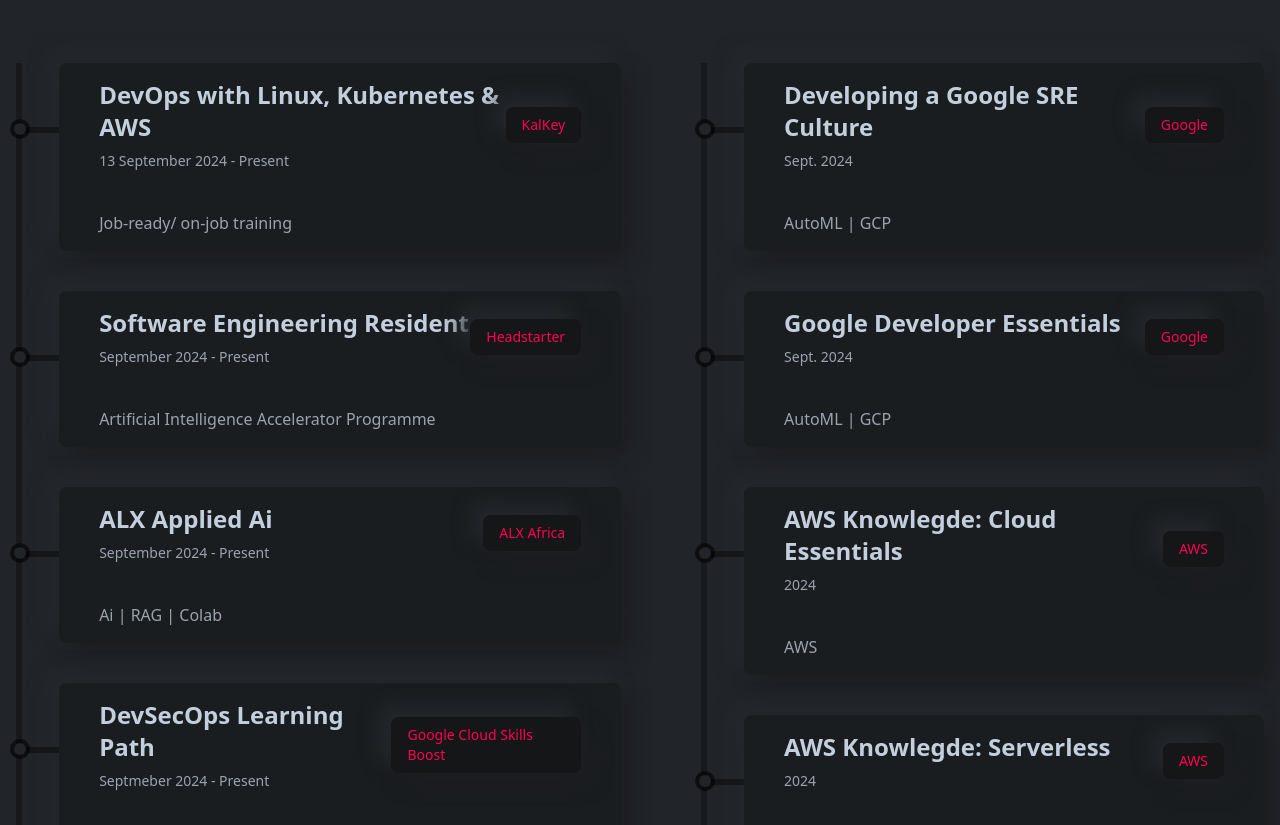
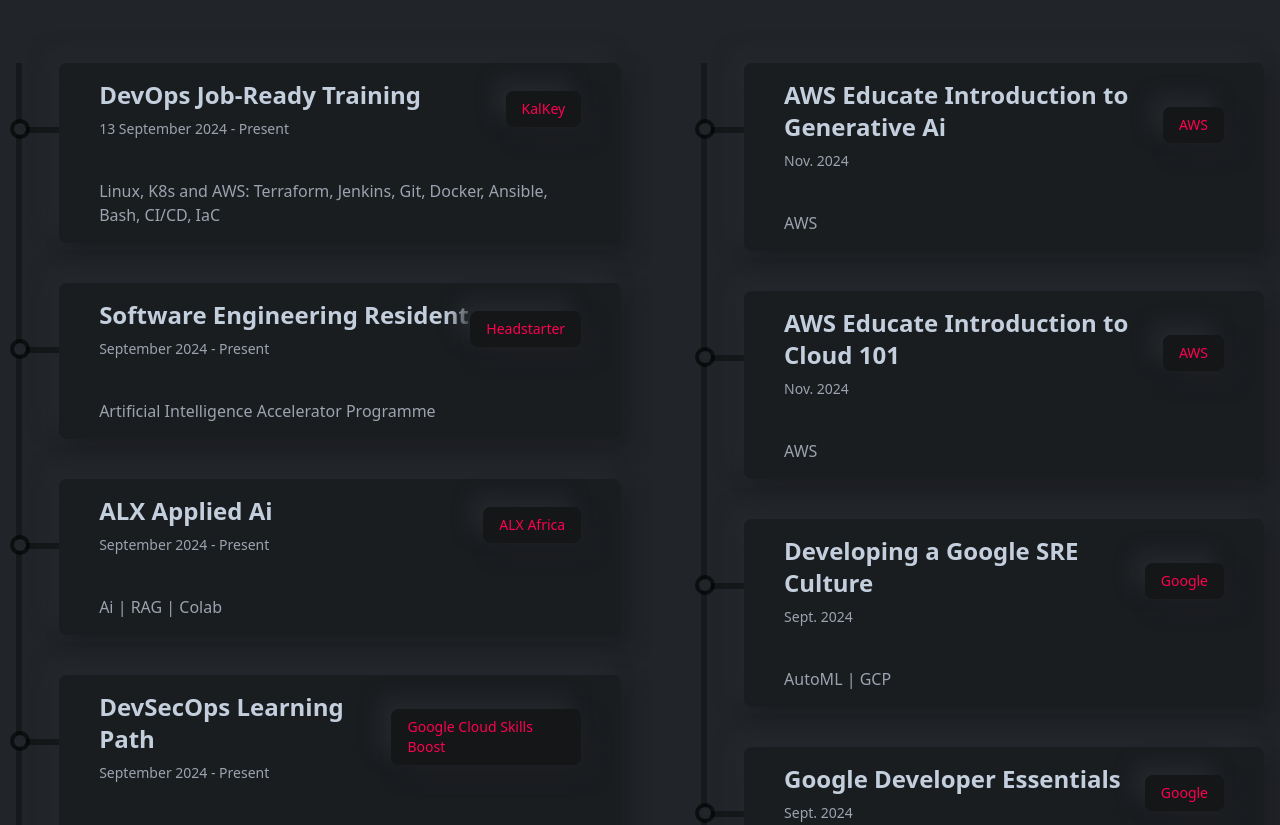
Before and after one commit to bshongwe/personal-portfolio-2024, a React (Create React App) app: page / in a window 1280 px wide. Shown: the part 4560-5385 px from the top of the page. Built offline with nearby package versions, Linux system fonts and the light colour scheme.

Commit message:
Update CV & details

```diff
--- a/src/components/resume/Achievement.js
+++ b/src/components/resume/Achievement.js
@@ -12,7 +12,7 @@
       <div>
         <div className="py-6 lgl:py-12 font-titleFont flex flex-col gap-4">
           <p className="text-sm text-designColor tracking-[4px]">2023 - 2024</p>
-          <h2 className="text-4xl font-bold"><i>Academic Awards</i></h2>
+          <h2 className="text-4xl font-bold"><i>Awards</i></h2>
         </div>
         <div className="mt-14 w-full h-[Auto] border-l-[6px] border-l-black border-opacity-30 flex flex-col gap-10">
           <ResumeCard
--- a/src/components/resume/Education.js
+++ b/src/components/resume/Education.js
@@ -17,10 +17,10 @@
         </div>
         <div className="mt-6 lgl:mt-14 w-full h-[Auto] border-l-[6px] border-l-black border-opacity-30 flex flex-col gap-10">
           <ResumeCard
-            title="DevOps with Linux, Kubernetes & AWS"
+            title="DevOps Job-Ready Training"
             subTitle="13 September 2024 - Present"
             result="KalKey"
-            des="Job-ready/ on-job training"
+            des="Linux, K8s and AWS: Terraform, Jenkins, Git, Docker, Ansible, Bash, CI/CD, IaC"
           />
           <ResumeCard
             title="Software Engineering Resident"
@@ -36,7 +36,7 @@
           />
           <ResumeCard
             title="DevSecOps Learning Path"
-            subTitle="Septmeber 2024 - Present"
+            subTitle="September 2024 - Present"
             result="Google Cloud Skills Boost"
             des="Hands-on Labs & Coursework Assessments"
           />
@@ -80,6 +80,18 @@
           <h2 className="text-3xl md:text-4xl font-bold">Certifications</h2>
         </div>
         <div className="mt-6 lgl:mt-14 w-full h-[Auto] border-l-[6px] border-l-black border-opacity-30 flex flex-col gap-10">
+          <ResumeCard
+            title="AWS Educate Introduction to Generative Ai"
+            subTitle="Nov. 2024"
+            result="AWS"
+            des="AWS"
+          />
+          <ResumeCard
+            title="AWS Educate Introduction to Cloud 101"
+            subTitle="Nov. 2024"
+            result="AWS"
+            des="AWS"
+          />
           <ResumeCard
             title="Developing a Google SRE Culture"
             subTitle="Sept. 2024"
--- a/src/components/resume/Experience.js
+++ b/src/components/resume/Experience.js
@@ -9,32 +9,6 @@
       animate={{ opacity: 1, transition: { duration: 0.5 } }}
       className="w-full flex flex-col lgl:flex-row gap-10 lgl:gap-20"
     >
-      <div>
-        <div className="py-6 lgl:py-12 font-titleFont flex flex-col gap-4">
-          <p className="text-sm text-designColor tracking-[4px]">2024 - 2024</p>
-          <h2 className="text-4xl font-bold">Simulations</h2>
-        </div>
-        <div className="mt-14 w-full h-[Auto] border-l-[6px] border-l-black border-opacity-30 flex flex-col gap-10">
-          <ResumeCard
-            title="Software Engineer"
-            subTitle="Commonwealth Bank"
-            result="2024"
-            des="Basic, advanced & senior development skills."
-          />
-          <ResumeCard
-            title="Software Engineer"
-            subTitle="JP Morgan Chase & Co."
-            result="2024"
-            des="Building & improving JPMC's banking web apps."
-          />
-          <ResumeCard
-            title="Software Engineer | Web Developer"
-            subTitle="Accenture"
-            result="2024"
-            des="Software engineering & agile web development."
-          />
-        </div>
-      </div>
       <div>
         <div className="py-6 lgl:py-12 font-titleFont flex flex-col gap-4">
           <p className="text-sm text-designColor tracking-[4px]">2024 - 2024</p>
@@ -98,34 +72,46 @@
         </div>
         <div className="mt-14 w-full h-[Auto] border-l-[6px] border-l-black border-opacity-30 flex flex-col gap-10">
           <ResumeCard
-            title="DevSecOps Engineer"
+            title="DevSecOps Engineer I"
             subTitle="KalKey"
             result="Sept 2024 - Present"
-            des="IaC automated configuration reduced setup time by 30%"
+            des="DSA-41/42 Team:30% provisioning effeciency, 40% downtime reduction, 25% deployment effeciency & 40% response time"
           />
           <ResumeCard
-            title="DevOps Engineer"
+            title="DevOps Engineer II"
             subTitle="KalKey"
-            result="Apr 2024 - Aug 2024"
-            des="Deployed data pipeline with serverless architechture for 25% deployment effeciency"
+            result="Jul 2024 - Sept 2024"
+            des="DSA-41 Team: 25% deployment effeciency, 30% downtime reduction, 20% response time & 30% provisioning effeciency"
+          />
+          <ResumeCard
+            title="DevOps Engineer I"
+            subTitle="KalKey"
+            result="Apr 2024 - Jul 2024"
+            des="30% configuration automation setup time reduction, IaC implementation for 25% deployment effeciency & 20% downtime reduction"
           />
           <ResumeCard
             title="Full Stack Python Dev"
             subTitle="KalKey | OctaNet Pvt. Ltd. (consultant)"
             result="Mar 2024 - Apr 2024"
-            des="Python | Backend | TDD | Unittests"
+            des="Backend focus | 20% bug reduction, 15% server response time reduction, 30% UIUX rating increase & 25% user engagement increase"
           />
           <ResumeCard
-            title="Full Stack Web Dev"
+            title="Full Stack Web Dev II"
             subTitle="KalKey | OctaNet Pvt. Ltd. (consultant)"
-            result="Dec 2023 - Mar 2024"
-            des="GITA Autonomous College MERN-Stack Hackathon participant, used DynamoDB to improve data retrieval and scalability of 15%"
+            result="Jan 2024 - Mar 2024"
+            des="GITA Autonomous College MERN-Stack Hackathon participant, delivered 12+ projects with 99.9% uptime, mentored 5 interns"
+          />
+          <ResumeCard
+            title="Full Stack Web Dev I"
+            subTitle="KalKey | OctaNet Pvt. Ltd. (consultant)"
+            result="Dec 2023 - Jan 2024"
+            des="30% page load increase to handle 50,000+ active users, 25% deployment via automated CI/CD pipeline, LLM & RAG integration"
           />
           <ResumeCard
             title="App Dev"
             subTitle="KalKey | OctaNet Pvt. Ltd. (consultant)"
             result="Oct 2023 - Dec 2023"
-            des="20% user engagement increase using 3rd-party APIs & RESTful API communication"
+            des="30% user engagement increase via 3rd-party APIs & RESTful API communication, reduced API latency by 15%, 35% deployment error reduction"
           />
           <ResumeCard
             title="Font-end Web Dev"
@@ -135,6 +121,32 @@
           />
         </div>
       </div>
+      <div>
+        <div className="py-6 lgl:py-12 font-titleFont flex flex-col gap-4">
+          <p className="text-sm text-designColor tracking-[4px]">2024 - 2024</p>
+          <h2 className="text-4xl font-bold">Simulations</h2>
+        </div>
+        <div className="mt-14 w-full h-[Auto] border-l-[6px] border-l-black border-opacity-30 flex flex-col gap-10">
+          <ResumeCard
+            title="Software Engineer"
+            subTitle="Commonwealth Bank"
+            result="2024"
+            des="Basic, advanced & senior development skills."
+          />
+          <ResumeCard
+            title="Software Engineer"
+            subTitle="JP Morgan Chase & Co."
+            result="2024"
+            des="Building & improving JPMC's banking web apps."
+          />
+          <ResumeCard
+            title="Software Engineer | Web Developer"
+            subTitle="Accenture"
+            result="2024"
+            des="Software engineering & agile web development."
+          />
+        </div>
+      </div>
 
     </motion.div>
   );
```
